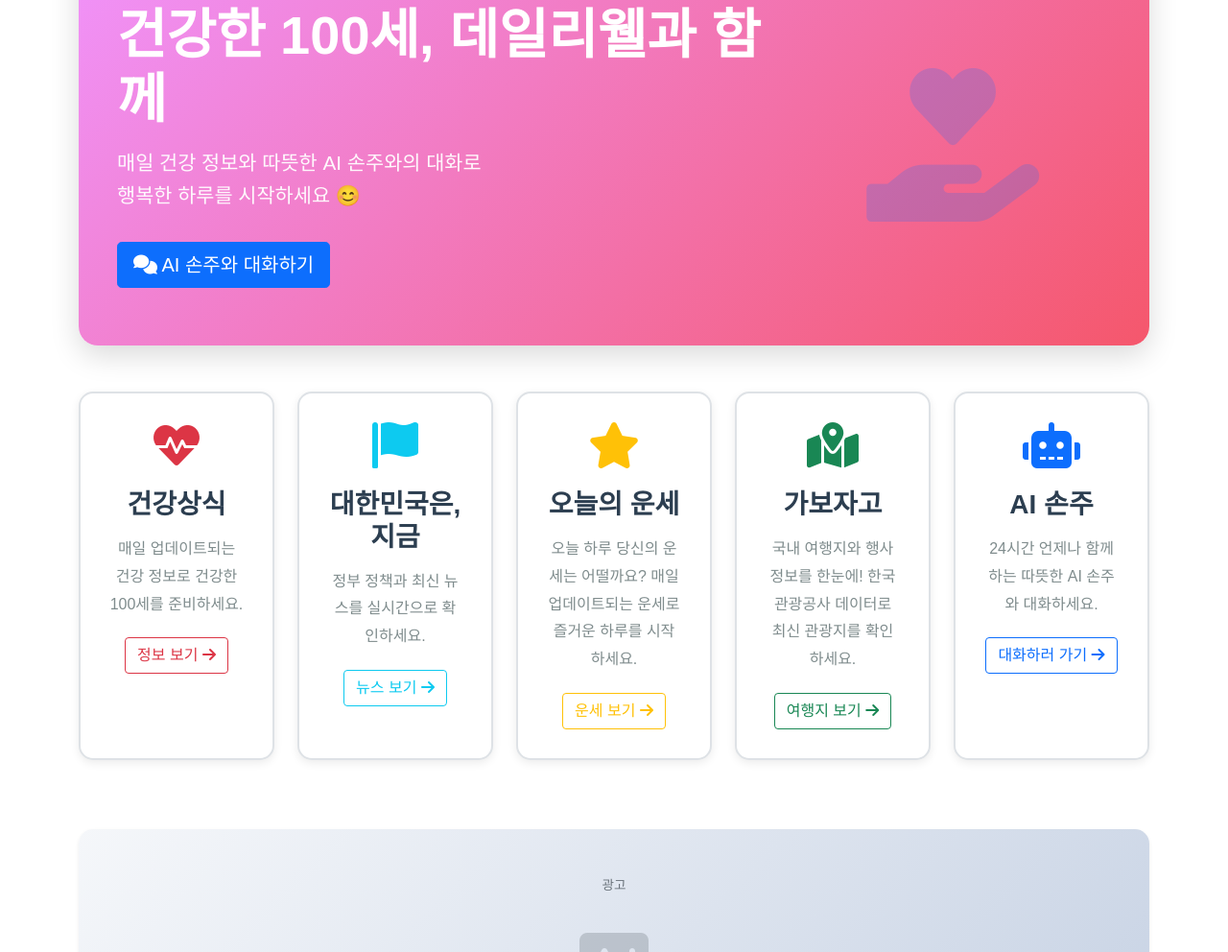
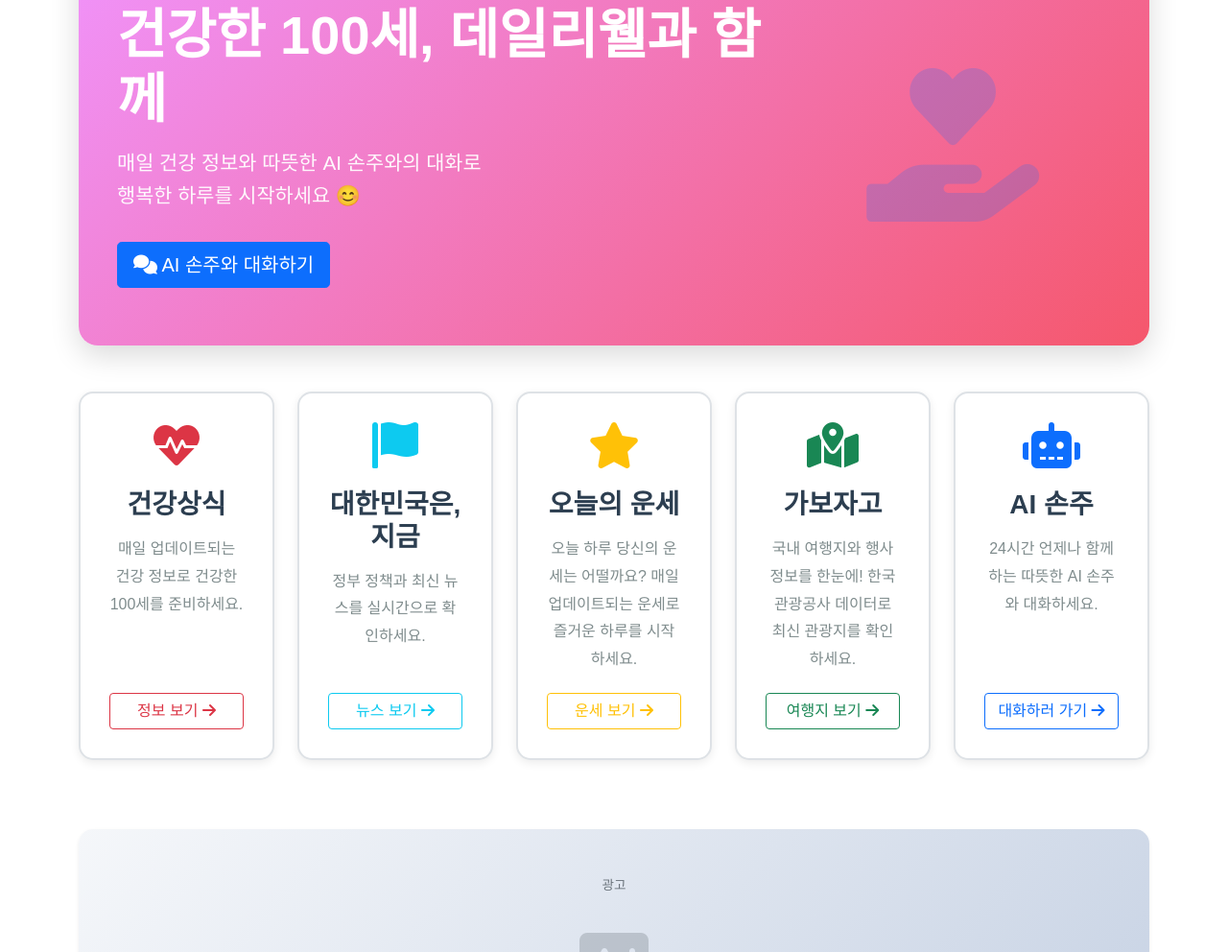
Before and after one commit to wondoyeon12-cpu/dailywell100.github.io, a website: page index.html in a window 1280 px wide. Shown: the part 287-1279 px from the top of the page at 96% size. Drawn offline with nearby package versions, Linux system fonts and the light colour scheme.

Commit message:
fix: align service card buttons to bottom using flexbox

```diff
--- a/css/style.css
+++ b/css/style.css
@@ -99,6 +99,12 @@ body {
     transition: all 0.3s ease;
     height: 100%;
     box-shadow: 0 3px 10px rgba(0,0,0,0.08);
+    display: flex;
+    flex-direction: column;
+}
+
+.service-card .btn {
+    margin-top: auto;
 }
 
 .service-card:hover {
```
Also changed, not shown: index.html (+1 -1 lines).
